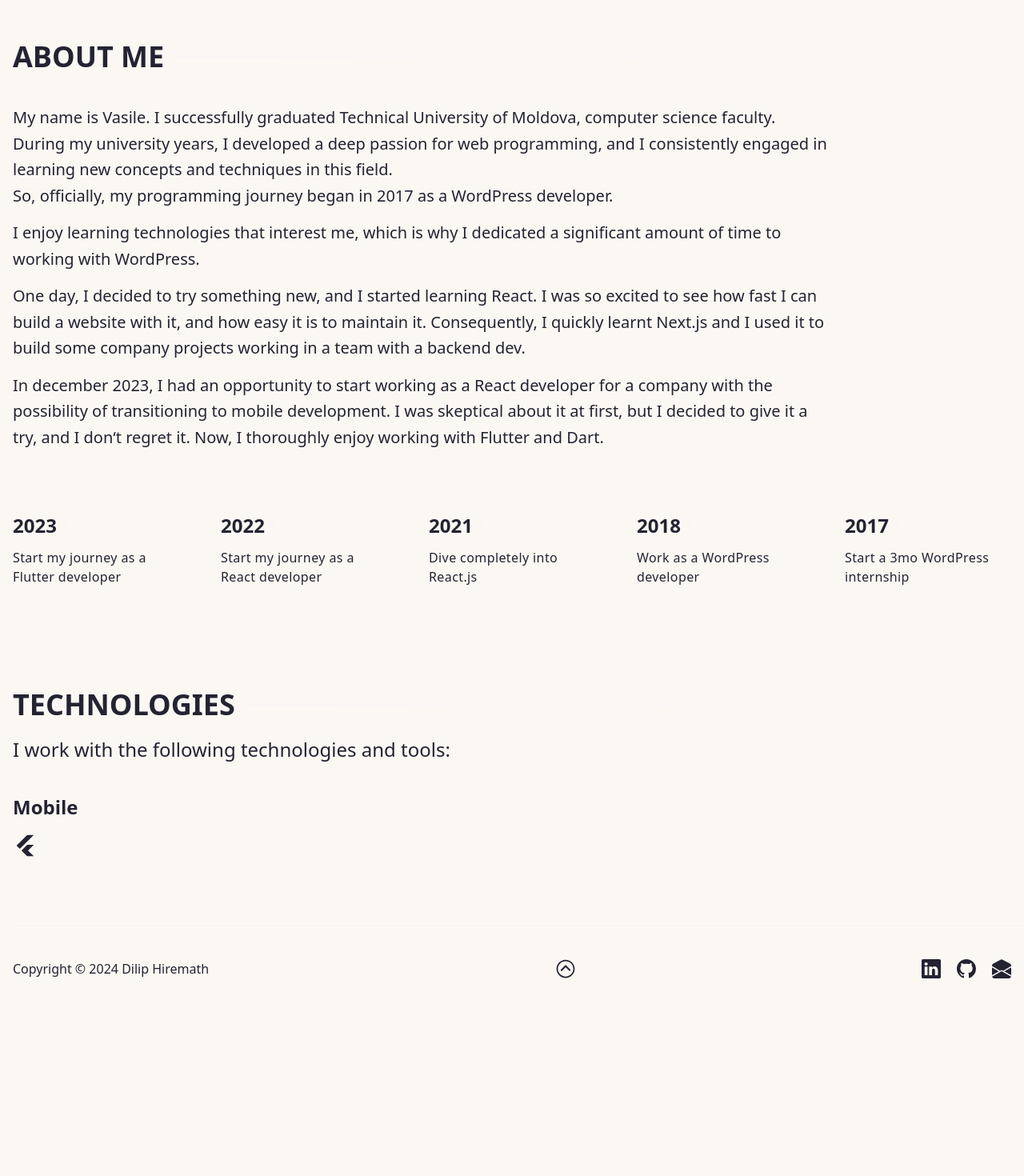
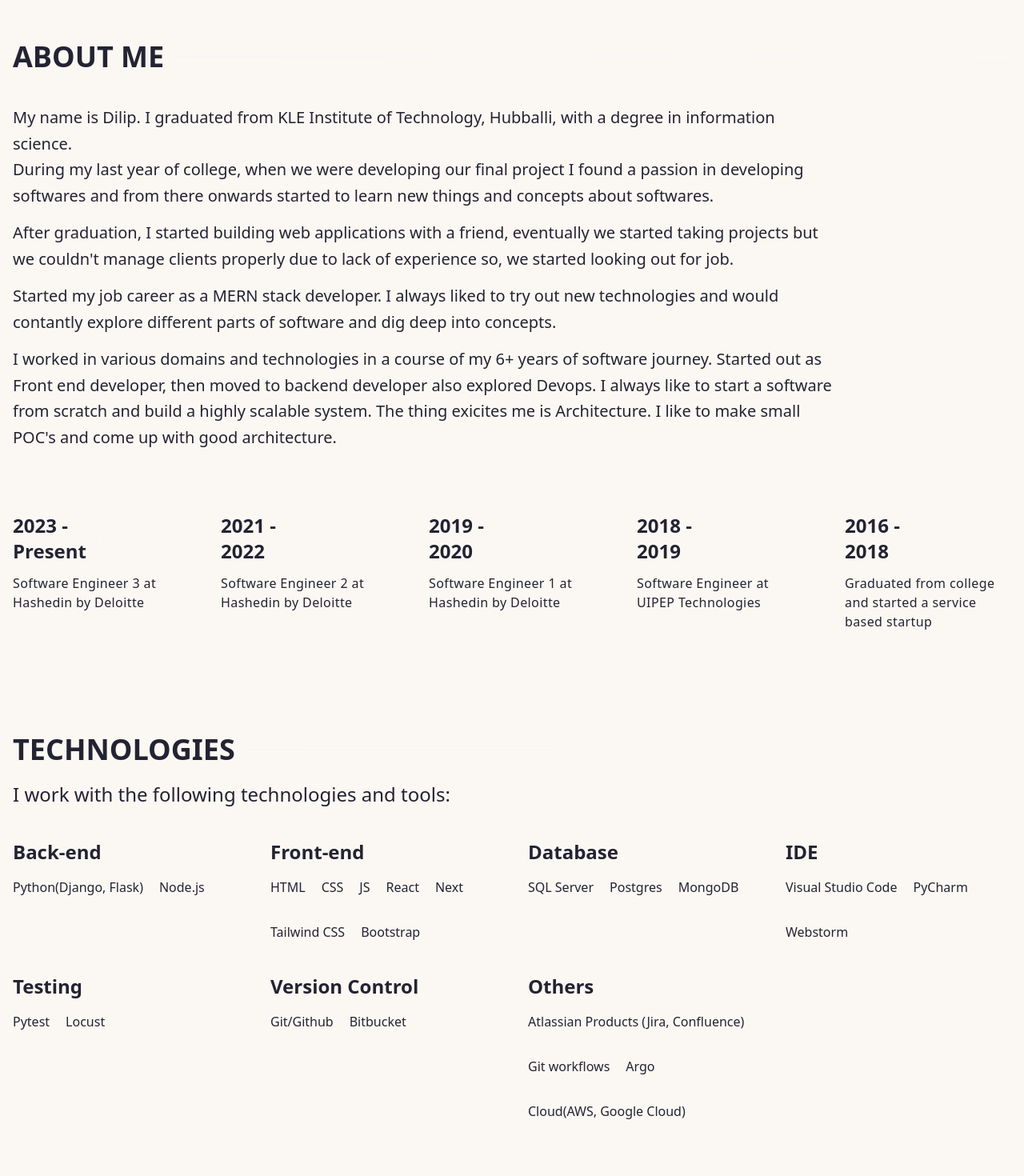
Before and after one commit to diliphiremath/portfolio, a Next.js app: page / in a window 1280 px wide. Shown: the part 720-2190 px from the top of the page at 80% size. Before the commit the page ends 1985 px from the top, so only its background shows below. Built offline with nearby package versions, Linux system fonts and the light colour scheme; no server answers.

Commit message:
added sections

```diff
--- a/src/app/sections/about/TimeLine.jsx
+++ b/src/app/sections/about/TimeLine.jsx
@@ -4,11 +4,11 @@ import { useEffect, useRef, useState } from "react";
 import { LazyMotion, domAnimation, useInView } from "framer-motion";
 
 const TimeLineData = [
-	{ year: 2023, text: "Start my journey as a Flutter developer" },
-	{ year: 2022, text: "Start my journey as a React developer" },
-	{ year: 2021, text: "Dive completely into React.js" },
-	{ year: 2018, text: "Work as a WordPress developer" },
-	{ year: 2017, text: "Start a 3mo WordPress internship" }
+	{ start_year: 2023, end_year: "Present", text: "Software Engineer 3 at Hashedin by Deloitte" },
+	{ start_year: 2021, end_year: 2022, text: "Software Engineer 2 at Hashedin by Deloitte" },
+	{ start_year: 2019, end_year: 2020, text: "Software Engineer 1 at Hashedin by Deloitte" },
+	{ start_year: 2018, end_year: 2019, text: "Software Engineer at UIPEP Technologies" },
+	{ start_year: 2016, end_year: 2018, text: "Graduated from college and started a service based startup" },
 ];
 
 export function TimeLine() {
@@ -88,7 +88,7 @@ export function TimeLine() {
 									aria-label={"What do I do in " + item.year}
 									className="flex items-center gap-4 text-2xl font-bold"
 								>
-									{`${item.year}`}
+									{`${item.start_year} - ${item.end_year}`}
 									<svg
 										width="208"
 										height="6"
--- a/src/app/sections/about/index.jsx
+++ b/src/app/sections/about/index.jsx
@@ -25,29 +25,26 @@ export function AboutSection() {
 						}}
 					>
 						<p>
-							My name is Vasile. I successfully graduated Technical University of Moldova, computer
-							science faculty.
+						My name is Dilip. I graduated from KLE Institute of Technology, Hubballi, with a degree in information
+						science.
 						</p>
 						<p>
-							During my university years, I developed a deep passion for web programming, and I
-							consistently engaged in learning new concepts and techniques in this field.
+							During my last year of college, when we were developing our final project I found a passion
+							in developing softwares and from there onwards started to learn new things and concepts about softwares.
 						</p>
-						<p>So, officially, my programming journey began in 2017 as a WordPress developer.</p>
 						<p className="my-3.5">
-							I enjoy learning technologies that interest me, which is why I dedicated a significant
-							amount of time to working with WordPress.
+							After graduation, I started building web applications with a friend, eventually we started taking projects
+							but we couldn't manage clients properly due to lack of experience so, we started looking out for job.
 						</p>
 						<p>
-							One day, I decided to try something new, and I started learning React. I was so
-							excited to see how fast I can build a website with it, and how easy it is to maintain
-							it. Consequently, I quickly learnt Next.js and I used it to build some company
-							projects working in a team with a backend dev.
+							Started my job career as a MERN stack developer. I always liked to try out new technologies and would
+							contantly explore different parts of software and dig deep into concepts.
 						</p>
 						<p className="my-3.5">
-							In december 2023, I had an opportunity to start working as a React developer for a
-							company with the possibility of transitioning to mobile development. I was skeptical
-							about it at first, but I decided to give it a try, and I don&lsquo;t regret it. Now, I
-							thoroughly enjoy working with Flutter and Dart.
+							I worked in various domains and technologies in a course of my 6+ years of software journey. Started out as Front end
+							developer, then moved to backend developer also explored Devops. I always like to start a software from scratch and build
+							a highly scalable system. The thing exicites me is Architecture. I like to make small POC's and come up
+							with good architecture.
 						</p>
 					</div>
 				</div>
--- a/src/app/sections/introduction/index.jsx
+++ b/src/app/sections/introduction/index.jsx
@@ -16,10 +16,10 @@ export function WelcomeSection() {
 
 	let [count, setCount] = useState(0);
 	const [text] = useState([
-		"build Flutter apps for Android/iOS",
-		"convert design into modern UI",
-		"build interactive UI using React",
-		"develop websites using Next.js"
+		"deploy app using docker and kubernetes",
+		"build pipelines using cloud and workflows",
+		"build interactive UI using React/Next",
+		"build servers using python/nodejs"
 	]);
 
 	const onClick = (e) => scrollToEl(e);
@@ -52,7 +52,7 @@ export function WelcomeSection() {
 							}}
 						>
 							<p>
-								Hi, I&apos;m <mark>Dilip</mark> a <mark>passionate</mark> software developer.
+								Hi, I&apos;m <mark>Dilip</mark> a <mark>Passionate</mark> software developer.
 							</p>
 						</h1>
 
@@ -100,7 +100,7 @@ export function WelcomeSection() {
 								transition: "all 0.9s cubic-bezier(0.17, 0.55, 0.55, 1) 0.5s"
 							}}
 						>
-							Stick around to see some of my work.
+							{/* Stick around to see some of my work. */}
 						</p>
 						<div
 							ref={ref}
@@ -110,7 +110,7 @@ export function WelcomeSection() {
 								transition: "all 0.9s cubic-bezier(0.17, 0.55, 0.55, 1) 0.5s"
 							}}
 						>
-							<Link
+							{/* <Link
 								href="#projects"
 								onClick={onClick}
 								tabIndex="0"
@@ -118,7 +118,7 @@ export function WelcomeSection() {
 								aria-label="Latest projects"
 							>
 								See my latest projects
-							</Link>
+							</Link> */}
 						</div>
 					</div>
 
--- a/src/app/sections/technologies/index.jsx
+++ b/src/app/sections/technologies/index.jsx
@@ -51,7 +51,7 @@ export function TechnologiesSection() {
 										{tech.items.map((item) => (
 											<div key={item.name} className="group relative flex">
 												<span tabIndex="0" role="img">
-													{item.icon}
+													{item.name}
 												</span>
 												<span
 													className="group-hover:opacity-100 group-focus-within:opacity-100 transition-opacity bg-gray-800 text-sm text-gray-100 rounded-md absolute left-1/2
--- a/src/constants/menu.js
+++ b/src/constants/menu.js
@@ -1,6 +1,6 @@
 export const MENU_OPTIONS = [
 	{ id: "0", name: "Introduction", url: "#intro" },
 	{ id: "1", name: "About", url: "#about" },
-	{ id: "2", name: "Projects", url: "#projects" },
+	// { id: "2", name: "Projects", url: "#projects" },
 	{ id: "3", name: "Tech", url: "#tech" }
 ];
--- a/src/constants/technologies.js
+++ b/src/constants/technologies.js
@@ -16,46 +16,106 @@ import StyledIcon from "../public/assets/svg/styledcomponents.svg";
 
 const flutter = () => <RiFlutterFill size={32} />
 
+// export const TECHNOLOGIES = [
+// 	{
+// 		category: "Mobile",
+// 		items: [{ name: "Flutter", icon: flutter()}]
+// 	}
+// 	// {
+// 	// 	category: "Front-end",
+// 	// 	items: [
+// 	// 		{ name: "HTML", icon: <AiFillHtml5 size={32} /> },
+// 	// 		{ name: "CSS", icon: <DiCss3 size={32} /> },
+// 	// 		{ name: "JS", icon: <IoLogoJavascript size={32} /> },
+// 	// 		{ name: "React", icon: <FaReact size={32} /> },
+// 	// 		{ name: "Next", icon: <TbBrandNextjs size={32} /> },
+// 	// 		{ name: "Tailwind CSS", icon: <TbBrandTailwind size={32} /> },
+// 	// 		{ name: "MUI", icon: <MuiIcon width={32} /> },
+// 	// 		{ name: "AntD", icon: <AiOutlineAntDesign size={32} /> },
+// 	// 		{ name: "Bootstrap", icon: <BsBootstrap size={32} /> },
+// 	// 		{ name: "Chakra", icon: <ChakraIcon width={32} /> },
+// 	// 		{ name: "styled components", icon: <StyledIcon width={32} /> },
+// 	// 		{ name: "HeadlessUI", icon: <HeadlessUiIcon width={32} /> }
+// 	// 	]
+// 	// }
+// 	// {
+// 	// 	category: "UI tools",
+// 	// 	items: [
+// 	// 		{ name: "Figma", icon: <FaFigma size={32} /> },
+// 	// 		{ name: "Zeplin", icon: <ZeplinIcon width={36} /> },
+// 	// 		{ name: "XD", icon: <AdobeXDIcon width={32} /> }
+// 	// 	]
+// 	// },
+// 	// {
+// 	// 	category: "Other tools",
+// 	// 	items: [
+// 	// 		{ name: "WordPress CMS", icon: <FaWordpressSimple size={32} /> },
+// 	// 		{ name: "Jira", icon: <JiraIcon width={32} /> },
+// 	// 		{ name: "Trello", icon: <FaTrello size={32} /> },
+// 	// 		{ name: "Github", icon: <AiFillGithub size={32} /> },
+// 	// 		{ name: "Gitlab", icon: <AiFillGitlab size={32} /> },
+// 	// 		{ name: "VsCode", icon: <DiVisualstudio size={32} /> },
+// 	// 		{ name: "WebStorm", icon: <WebstormIcon width={32} /> }
+// 	// 	]
+// 	// }
+// ];
+
 export const TECHNOLOGIES = [
 	{
-		category: "Mobile",
-		items: [{ name: "Flutter", icon: flutter()}]
+		category: "Back-end",
+		items: [{ name: "Python(Django, Flask)"},
+		{ name: "Node.js"}]
+	},
+	{
+		category: "Front-end",
+		items: [
+			{ name: "HTML" },
+			{ name: "CSS" },
+			{ name: "JS"},
+			{ name: "React" },
+			{ name: "Next" },
+			{ name: "Tailwind CSS" },
+			{ name: "Bootstrap" }
+		]
+	},
+	{
+		category: "Database",
+		items: [
+			{ name: "SQL Server" },
+			{ name: "Postgres"},
+			{ name: "MongoDB" }
+		]
+	},
+	{
+		category: "IDE",
+		items: [
+			{ name: "Visual Studio Code" },
+			{ name: "PyCharm"},
+			{ name: "Webstorm" }
+		]
+	},
+	{
+		category: "Testing",
+		items: [
+			{ name: "Pytest" },
+			{ name: "Locust"}
+		]
+	},
+	{
+		category: "Version Control",
+		items: [
+			{ name: "Git/Github" },
+			{ name: "Bitbucket"}
+		]
+	},
+	{
+		category: "Others",
+		items: [
+			{ name: "Atlassian Products (Jira, Confluence)" },
+			{ name: "Git workflows"},
+			{ name: "Argo"},
+			{ name: "Cloud(AWS, Google Cloud)"}
+		]
 	}
-	// {
-	// 	category: "Front-end",
-	// 	items: [
-	// 		{ name: "HTML", icon: <AiFillHtml5 size={32} /> },
-	// 		{ name: "CSS", icon: <DiCss3 size={32} /> },
-	// 		{ name: "JS", icon: <IoLogoJavascript size={32} /> },
-	// 		{ name: "React", icon: <FaReact size={32} /> },
-	// 		{ name: "Next", icon: <TbBrandNextjs size={32} /> },
-	// 		{ name: "Tailwind CSS", icon: <TbBrandTailwind size={32} /> },
-	// 		{ name: "MUI", icon: <MuiIcon width={32} /> },
-	// 		{ name: "AntD", icon: <AiOutlineAntDesign size={32} /> },
-	// 		{ name: "Bootstrap", icon: <BsBootstrap size={32} /> },
-	// 		{ name: "Chakra", icon: <ChakraIcon width={32} /> },
-	// 		{ name: "styled components", icon: <StyledIcon width={32} /> },
-	// 		{ name: "HeadlessUI", icon: <HeadlessUiIcon width={32} /> }
-	// 	]
-	// }
-	// {
-	// 	category: "UI tools",
-	// 	items: [
-	// 		{ name: "Figma", icon: <FaFigma size={32} /> },
-	// 		{ name: "Zeplin", icon: <ZeplinIcon width={36} /> },
-	// 		{ name: "XD", icon: <AdobeXDIcon width={32} /> }
-	// 	]
-	// },
-	// {
-	// 	category: "Other tools",
-	// 	items: [
-	// 		{ name: "WordPress CMS", icon: <FaWordpressSimple size={32} /> },
-	// 		{ name: "Jira", icon: <JiraIcon width={32} /> },
-	// 		{ name: "Trello", icon: <FaTrello size={32} /> },
-	// 		{ name: "Github", icon: <AiFillGithub size={32} /> },
-	// 		{ name: "Gitlab", icon: <AiFillGitlab size={32} /> },
-	// 		{ name: "VsCode", icon: <DiVisualstudio size={32} /> },
-	// 		{ name: "WebStorm", icon: <WebstormIcon width={32} /> }
-	// 	]
-	// }
+
 ];
```
